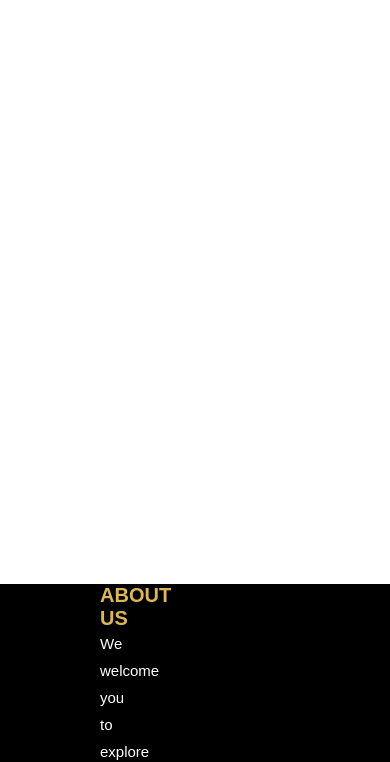
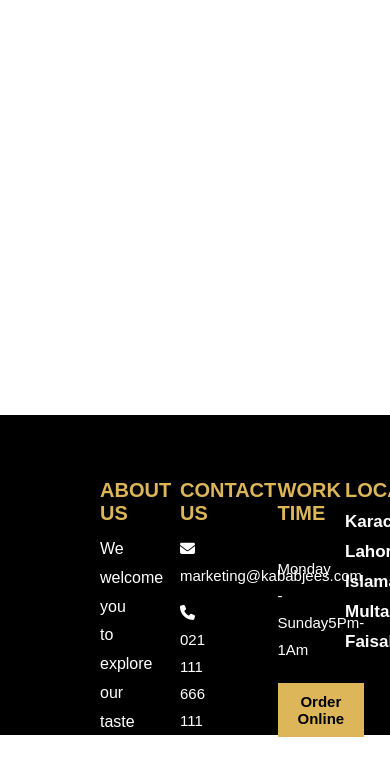
Before and after one commit to KANEEZ-FATIMA18/kababjess-navbar-footer, a plain HTML site: page index.html in a window 390 px wide. Shown: the part 87-849 px from the top of the page. Drawn offline with Linux system fonts and the light colour scheme.

Commit message:
Update footer content and adjust layout dimensions for better responsiveness

```diff
--- a/index.html
+++ b/index.html
@@ -39,7 +39,7 @@
         <p>
           We welcome you to explore our taste of the world, in continental and
           chinese delights and that's even before you get to the variety and
-          excellence, of our barbecue grill.
+          excellence, of our barbecue <br> grill.
         </p>
         <span
           ><i class="fa-brands fa-facebook-f"></i>
--- a/style.css
+++ b/style.css
@@ -67,13 +67,14 @@
   cursor: pointer;
 }
 
-.extra{
-    height: 70vh;
+.extra {
+  height: 50vh;
 }
 
 /* footer  */
 .fmain {
   width: 100%;
+  height: 320px;
 
   background-color: black;
   color: white;
@@ -93,19 +94,23 @@
 
 .fone {
   width: 25%;
+  height: 60%;
   text-align: left;
   padding-left: 100px;
+
 }
 .fone p {
-  font-size: 15px;
+  font-size: 16px;
   line-height: 1.8;
   font-weight: semi-bold;
   font-family: sans-serif;
+  padding-top: 10px;
 }
 
 .fone i {
   color: white;
   width: 20px;
+  margin-top: 30px;
 
   margin-right: 10px;
 }
@@ -119,10 +124,14 @@
 
 .ftwo {
   width: 25%;
-  text-align: center;
+  height: 60%;
+  text-align: left;
+  padding-left: 80px;
+
+
 }
 
-.ftwo p{
+.ftwo p {
   font-size: 15px;
   padding-top: 10px;
   line-height: 1.8;
@@ -132,18 +141,22 @@
 
 .fthree {
   width: 25%;
-  text-align: center;
+  height: 60%;
+  padding-left: 80px;
+  text-align: left;
+
 }
 
-.fthree p{
+.fthree p {
   font-size: 15px;
   padding-top: 10px;
   line-height: 1.8;
   font-weight: semi-bold;
   font-family: sans-serif;
+  margin-top: 20px;
 }
 
-.fthree button{
+.fthree button {
   background-color: #dcb659;
   color: black;
   border: none;
@@ -151,19 +164,21 @@
   font-size: 15px;
   font-weight: bold;
   font-family: sans-serif;
-    margin-top: 10px;
+  margin-top: 20px;
   cursor: pointer;
 }
 
 .ffour {
   text-align: left;
+  height: 60%;
+
 
   width: 25%;
   padding-left: 50px;
 }
 .ffour li {
   list-style: none;
-  font-size: 20px;
+  font-size: 17px;
   font-weight: bold;
   font-family: sans-serif;
   padding-top: 10px;
```
Lines whose indentation alone changed are shown as unchanged.
